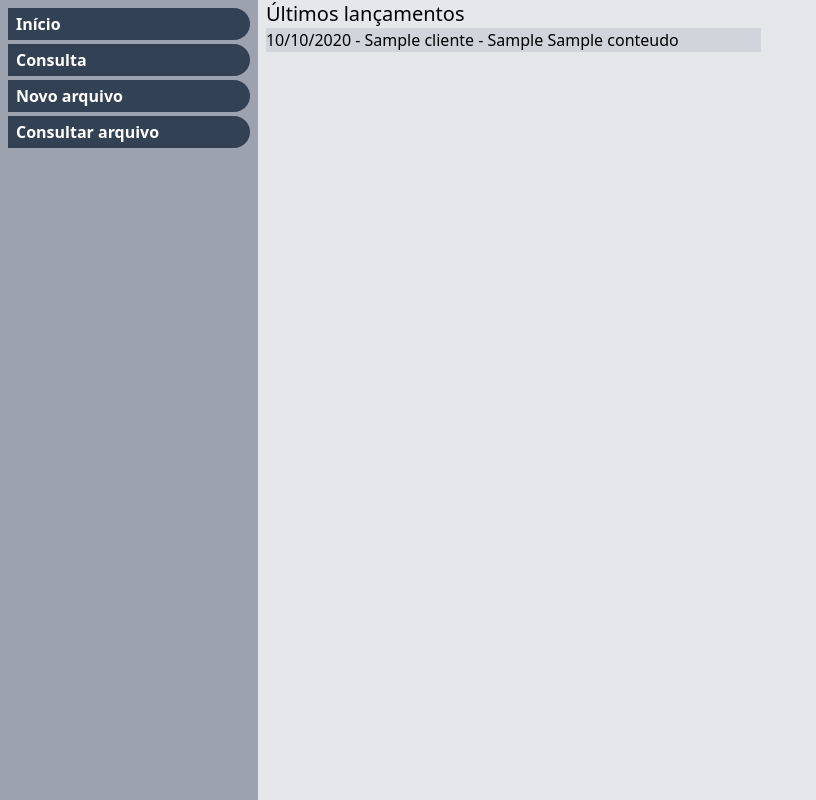
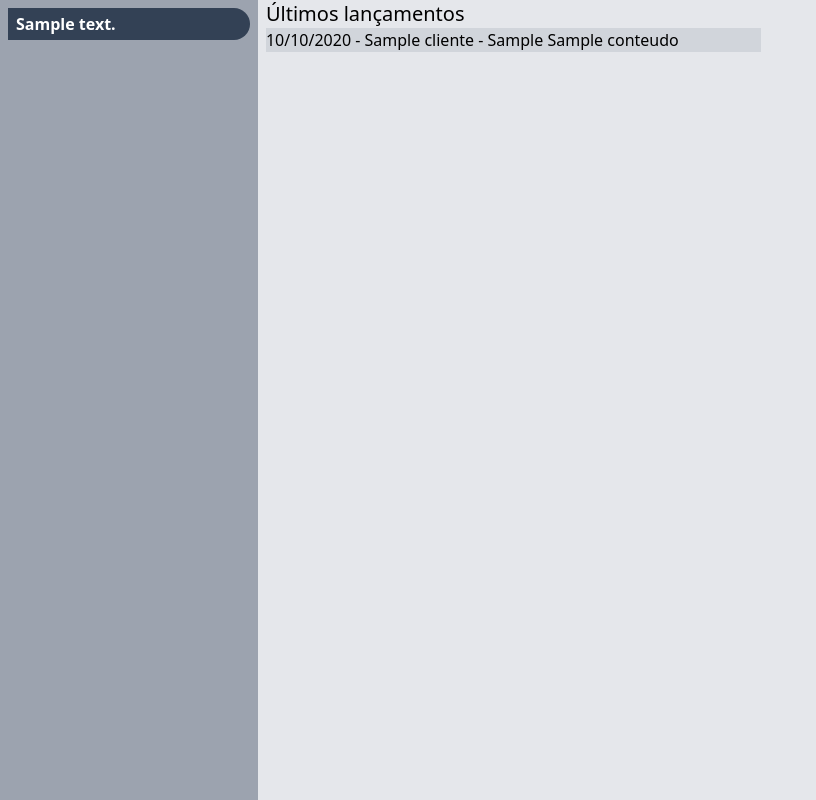
Before and after one commit to augustomonoo/arquivo, a Django app: template arquivo/templates/arquivo/main/index.html in a window 1280 px wide. Shown: the whole page, without its empty margins (0-816 px from the left). Run offline with Django 3.2, Linux system fonts and the light colour scheme; the template is opened without the code that fills it: most values are stand-ins (such as "Sample title", 1, 10 or a date in 2020); style sheets or scripts are compiled from the project's sources; some libraries are stand-ins or nearby versions.

Commit message:
Usando context_processor para injetar os links da navbar

```diff
--- a/arquivo/templates/arquivo/base.html
+++ b/arquivo/templates/arquivo/base.html
@@ -1,32 +1,31 @@
 {% load static %}
+
 <!DOCTYPE html>
 <html lang="en">
-
     <head>
         <meta charset="UTF-8">
         <meta http-equiv="X-UA-Compatible" content="IE=edge">
         <meta name="viewport" content="width=device-width, initial-scale=1.0">
-    <meta name="theme-color" media="(prefers-color-scheme: light)" content="white" />
-
+        <meta name="theme-color"
+              media="(prefers-color-scheme: light)"
+              content="white"/>
         <link rel="stylesheet" href="{% static 'arquivo/style.css' %}">
         <title>Document</title>
     </head>
-
     <body class="bg-gray-200 dark:bg-gray-800 flex flex-row flex-nowrap">
         <nav class="p-2 bg-gray-400 dark:bg-gray-600 sm:w-6/12 md:w-4/12 lg:w-3/12 flex flex-col h-screen">
-        {% url 'main_index' as href %}
-        {% include 'arquivo/components/nav_link.html' with text="Início" %}
-        {% url 'main_consulta' as href %}
-        {% include 'arquivo/components/nav_link.html' with text="Consulta" %}
-        {% url 'arquivo_novo' as href %}
-        {% include 'arquivo/components/nav_link.html' with text="Novo arquivo" %}
-        {% url 'arquivo_listar' as href %}
-        {% include 'arquivo/components/nav_link.html' with text="Consultar arquivo" %}
+            {% for nav_link in nav_links %}
+                {% if nav_link.href %}
+                    <a href="{{ nav_link.href }}"
+                       class="p-1 pl-2 mb-1 bg-slate-700 hover:bg-slate-500 text-white font-bold rounded-br-full rounded-tr-full">{{ nav_link.text }}</a>
+                {% else %}
+                    <p class="ml-8 border-b-2 dark:border-b-white font-bold bg-slate-400 px-2 py-1">{{ nav_link }}</p>
+                {% endif %}
+            {% endfor %}
         </nav>
-
         <section class="w-full px-2">
-        {% block content %}{% endblock content %}
+            {% block content %}
+            {% endblock content %}
         </section>
     </body>
-
 </html>
```
Also changed, not shown: arquivo/context_processors.py (+17 -2 lines). Lines whose indentation alone changed are shown as unchanged.
